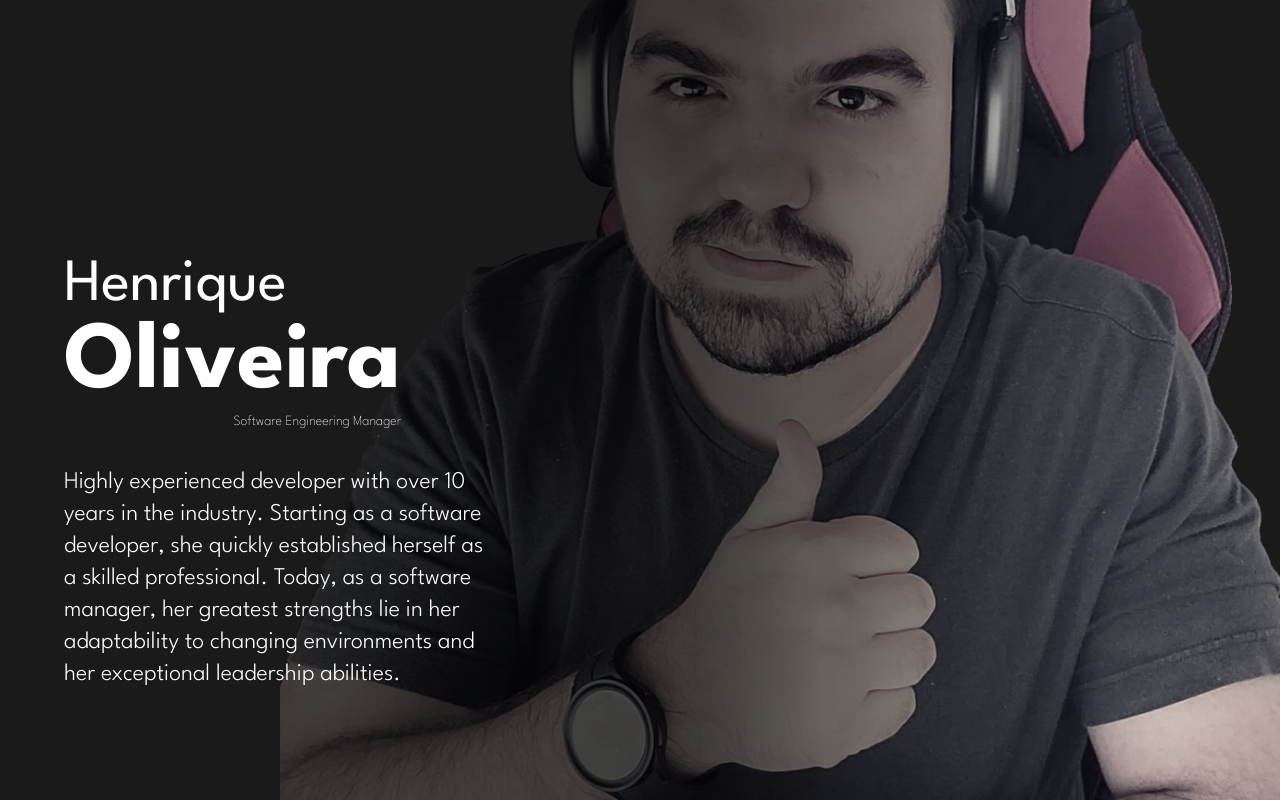
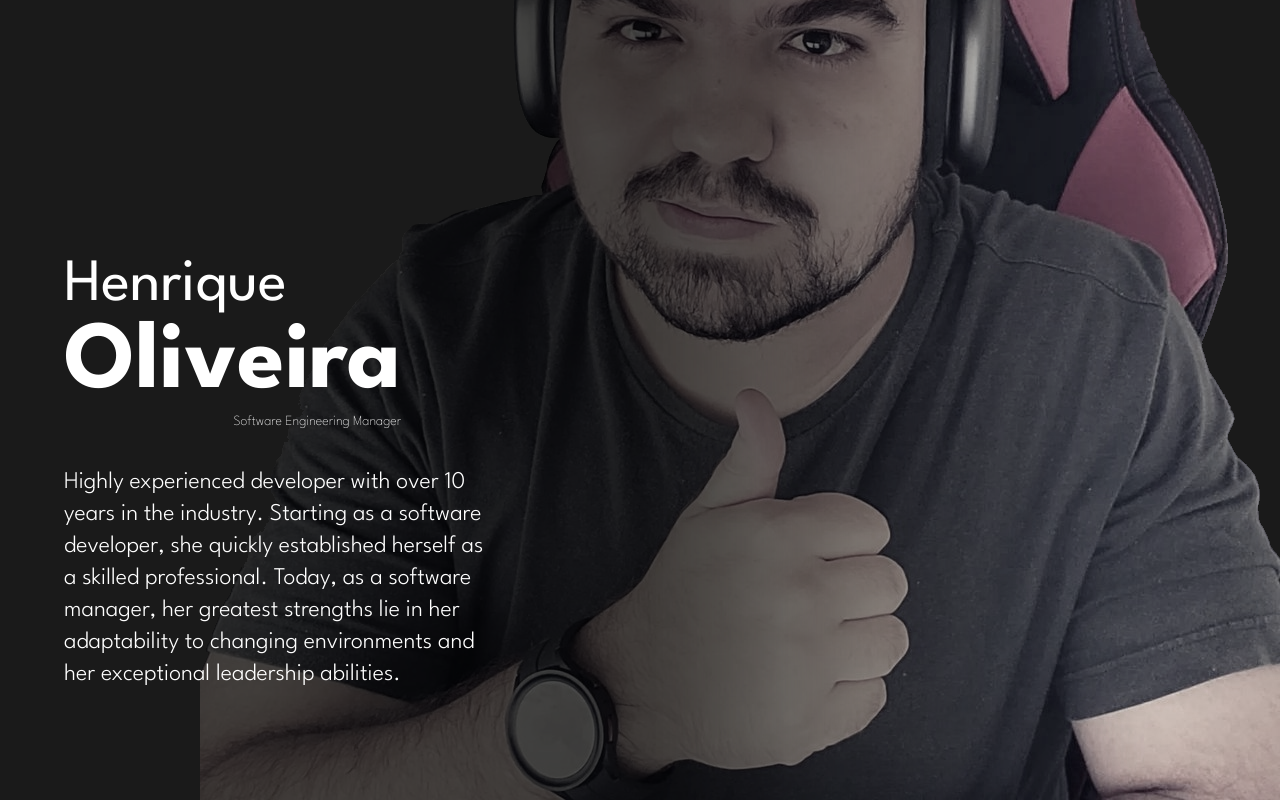
Before and after one commit to ohenrique/personal-website, a Next.js app: page / in a window 1280 px wide. Built offline with nearby package versions, Linux system fonts and the light colour scheme.

Commit message:
Improve hello page

```diff
--- a/src/app/pages/hello/index.tsx
+++ b/src/app/pages/hello/index.tsx
@@ -3,7 +3,7 @@ import Photo from '@public/photo.png'
 
 const Hello = () => (
     <div
-        className='flex min-h-screen bg-black bg-no-repeat bg-center bg-scroll lg:bg-right-bottom lg:bg-[length:1000px_1000px]'
+        className='flex min-h-screen bg-black bg-no-repeat bg-center bg-scroll lg:bg-right-bottom'
         style={{backgroundImage: `url(${Photo.src})`}}
     >
         <div className='mx-16 mt-64 lg:basis-1/3 2xl:basis-1/2 text-white'>
```
